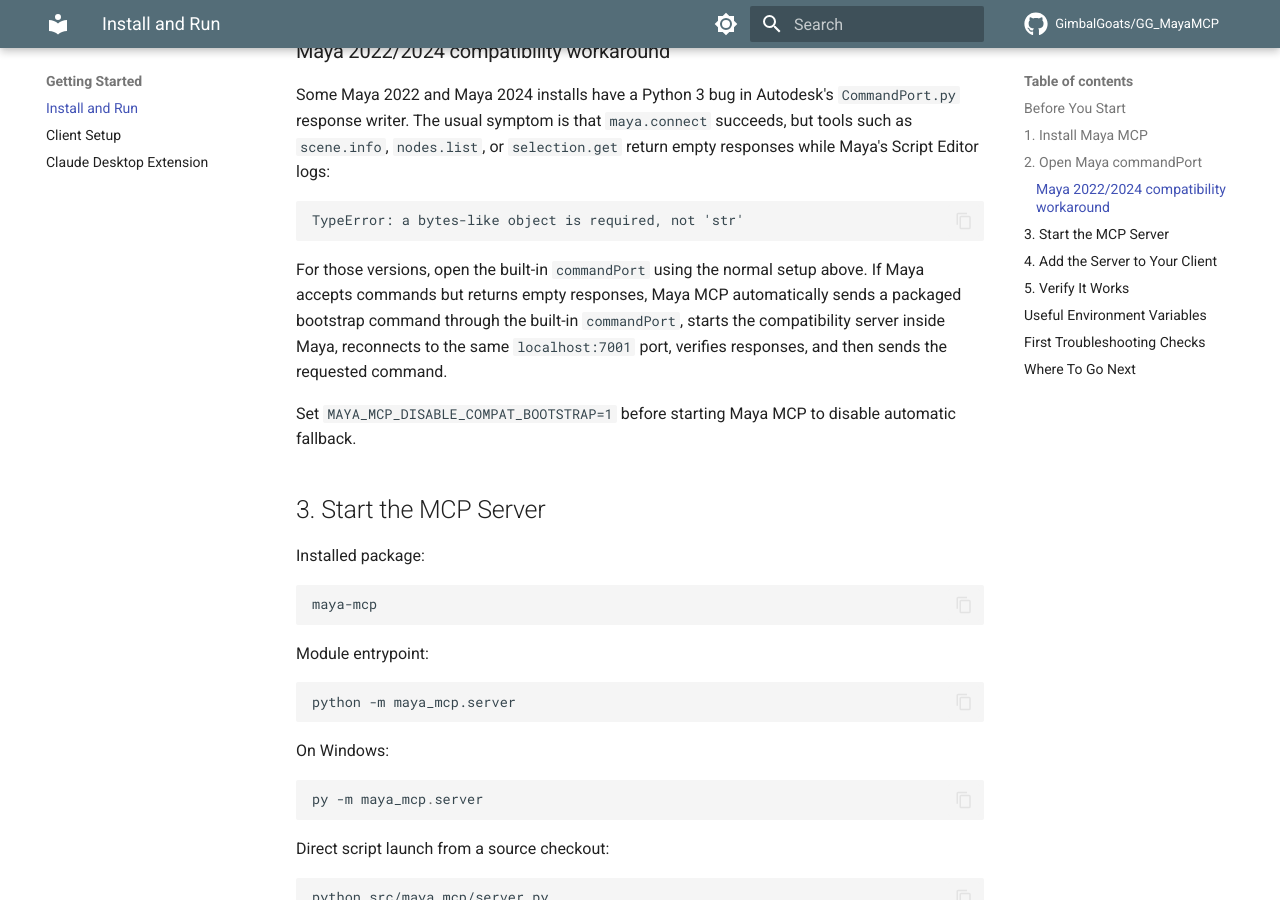
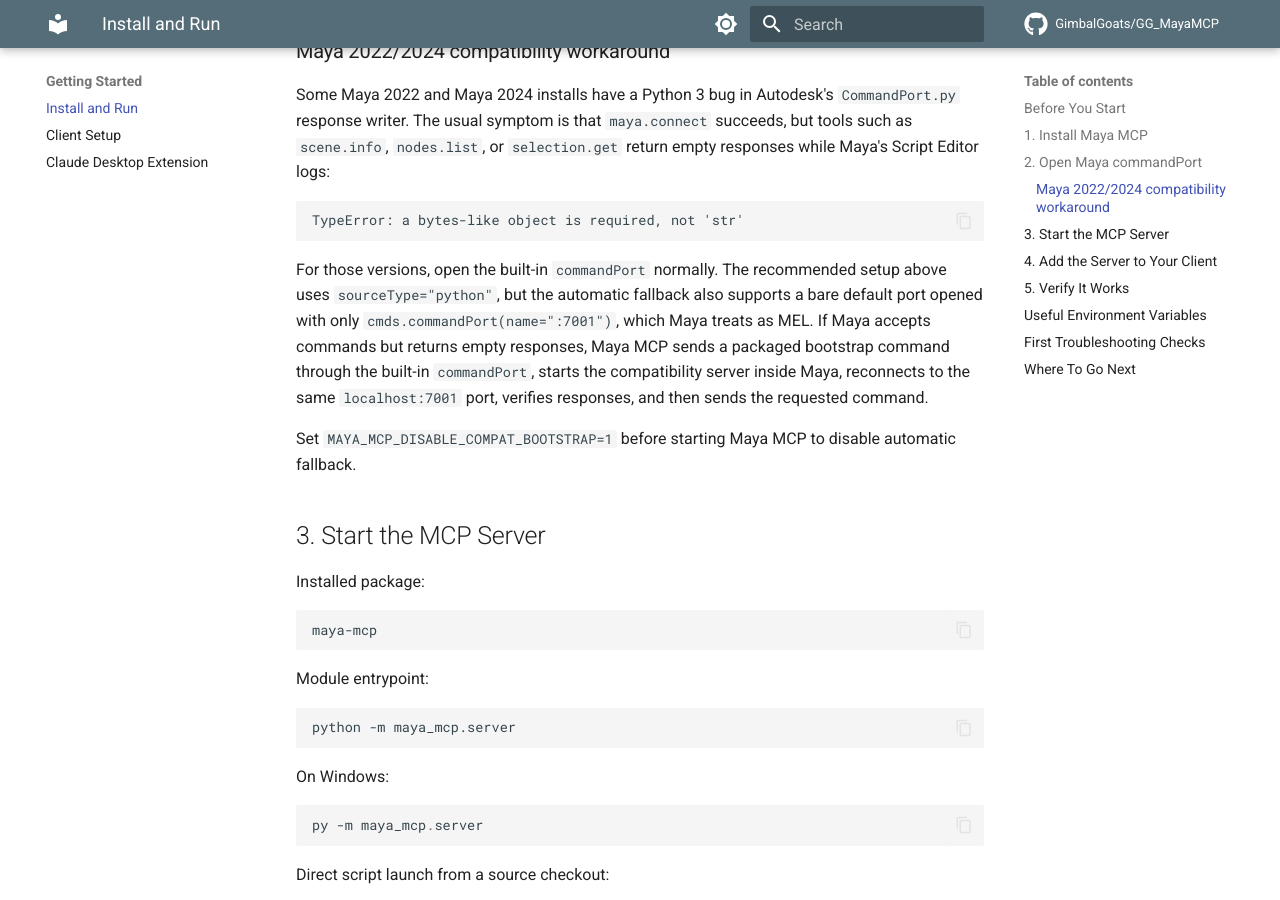
Before and after one commit to GimbalGoats/GG_MayaMCP, an MkDocs documentation site: the page built from docs/usage/getting-started.md, in a window 1280 px wide and 900 px high, scrolled down 1510 px. Built offline with MkDocs 1.6.1 and Material for MkDocs 9.7.7, drawn with Linux system fonts in a browser that asks for light colours; comment, search, counter and statistics services are not loaded.

Commit message:
docs: clarify Maya 2024 compatibility bootstrap

````diff
--- a/docs/usage/getting-started.md
+++ b/docs/usage/getting-started.md
@@ -81,12 +81,13 @@
 TypeError: a bytes-like object is required, not 'str'
 ```
 
-For those versions, open the built-in `commandPort` using the normal setup
-above. If Maya accepts commands but returns empty responses, Maya MCP
-automatically sends a packaged bootstrap command through the built-in
-`commandPort`, starts the compatibility server inside Maya, reconnects to the
-same `localhost:7001` port, verifies responses, and then sends the requested
-command.
+For those versions, open the built-in `commandPort` normally. The recommended
+setup above uses `sourceType="python"`, but the automatic fallback also supports
+a bare default port opened with only `cmds.commandPort(name=":7001")`, which
+Maya treats as MEL. If Maya accepts commands but returns empty responses, Maya
+MCP sends a packaged bootstrap command through the built-in `commandPort`,
+starts the compatibility server inside Maya, reconnects to the same
+`localhost:7001` port, verifies responses, and then sends the requested command.
 
 Set `MAYA_MCP_DISABLE_COMPAT_BOOTSTRAP=1` before starting Maya MCP to disable
 automatic fallback.
````
Also changed, not shown: CHANGELOG.md (+1 -1 lines), README.md (+5 -0 lines), docs/spec/transport.md (+2 -0 lines).
